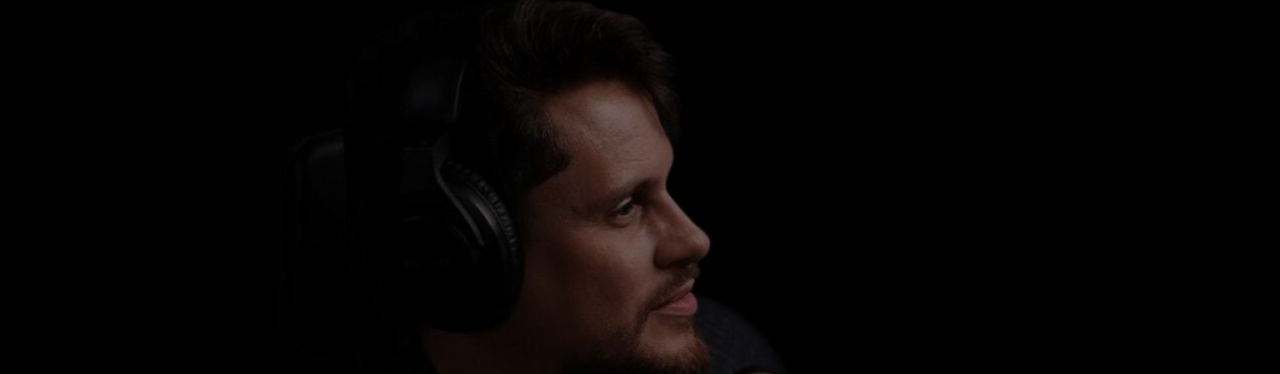
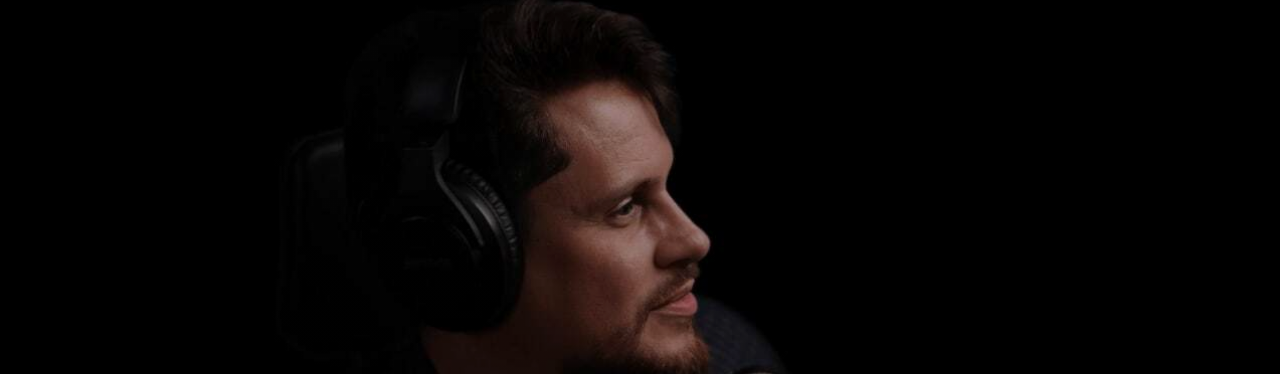
Before and after one commit to cassiaqueiroz/ed-queiroz, a plain HTML site: page index.html in a window 1280 px wide. Shown: the part 71-445 px from the top of the page. Drawn offline with nearby package versions, Linux system fonts and the light colour scheme; a script that the page names is missing.

Commit message:
improve hero style

```diff
--- a/assets/css/style.css
+++ b/assets/css/style.css
@@ -381,7 +381,7 @@ h1 {
   left: 0;
   width: 100%;
   height: 90vh;
-  background: linear-gradient(to bottom, rgba(0, 0, 0, 0.5) 50%, rgba(0, 0, 0, 0.7) 100%);
+  background: linear-gradient(to bottom, rgba(0, 0, 0, 0.3) 50%, rgba(0, 0, 0, 0.9) 100%);
   z-index: 1; /* Ajuste o z-index para garantir que o gradiente fique acima da imagem */
 }
 
```
